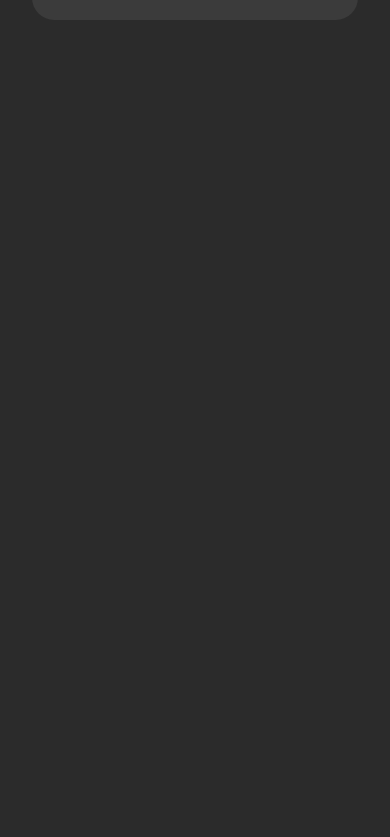
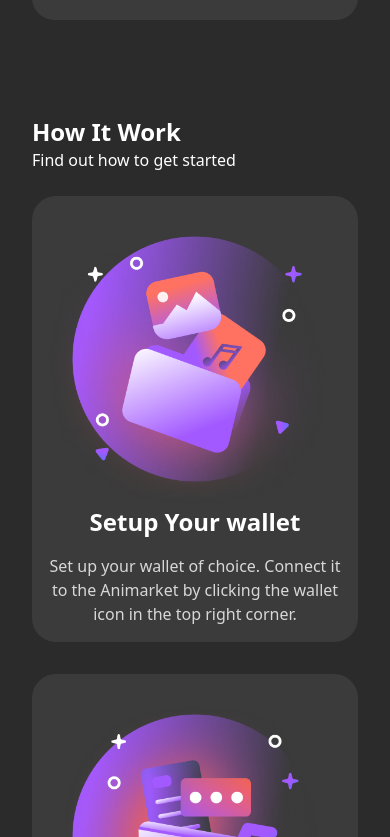
Before and after one commit to abolfazltalebi/nft-market, a React (Vite) app: page / in a window 390 px wide. Shown: the part 7167-8004 px from the top of the page. Before the commit the page ends 7235 px from the top, so only its background shows below. Built offline with nearby package versions, Linux system fonts and the light colour scheme.

Commit message:
add ho to work section and responsive

```diff
--- /dev/null
+++ b/src/constants/HowToWorkItmes.jsx
@@ -0,0 +1,27 @@
+import wallet from "/public/images/icons/Icon-1.webp";
+import collection from "/public/images/icons/Icon-2.webp";
+import earning from "/public/images/icons/Icon.webp";
+
+export const workItem = [
+  {
+    id: 1,
+    name: "Setup Your wallet",
+    caption:
+      "Set up your wallet of choice. Connect it to the Animarket by clicking the wallet icon in the top right corner.",
+    src: wallet,
+  },
+  {
+    id: 2,
+    name: "Create Collection",
+    caption:
+      "Upload your work and setup your collection. Add a description, social links and floor price.",
+    src: collection,
+  },
+  {
+    id: 3,
+    name: "Start Earning",
+    caption:
+      "Choose between auctions and fixed-price listings. Start earning by selling your NFTs or trading others.",
+    src: earning,
+  },
+];
--- a/src/pages/Home/Home.jsx
+++ b/src/pages/Home/Home.jsx
@@ -1,6 +1,7 @@
 import BestCategory from "./BestCategory";
 import DiscoverNft from "./DiscoverNft";
 import HeroSection from "./HeroSection";
+import HowToWork from "./HowToWork";
 import TopCreators from "./TopCreators";
 import TrendingCollection from "./TrendingCollection";
 
@@ -12,6 +13,7 @@ export default function Home() {
       <TopCreators />
       <BestCategory />
       <DiscoverNft />
+      <HowToWork/>
     </>
   );
 }
--- /dev/null
+++ b/src/pages/Home/HowToWork.jsx
@@ -0,0 +1,30 @@
+import { workItem } from "../../constants/HowToWorkItmes.JSX";
+
+export default function HowToWork() {
+  return (
+    <section className="mt-24 space-y-6">
+      <div className="title-section text-white">
+        <h2 className="text-2xl font-bold">How It Work</h2>
+        <p>Find out how to get started</p>
+      </div>
+      <div className="grid grid-cols-1 md:grid-cols-3 gap-8">
+        {workItem.map((item) => {
+          return (
+            <div
+              className="bg-secondary p-4 rounded-[1.5rem] text-white transition-all hover:-translate-y-3"
+              key={item.id}
+            >
+              <div>
+                <img src={item.src} className="w-full h-auto bg-auto" alt="" />
+              </div>
+              <div className="space-y-4">
+                <h2 className="text-center text-2xl font-bold">{item.name} </h2>
+                <p className="text-center text-white/80">{item.caption}</p>
+              </div>
+            </div>
+          );
+        })}
+      </div>
+    </section>
+  );
+}
```
